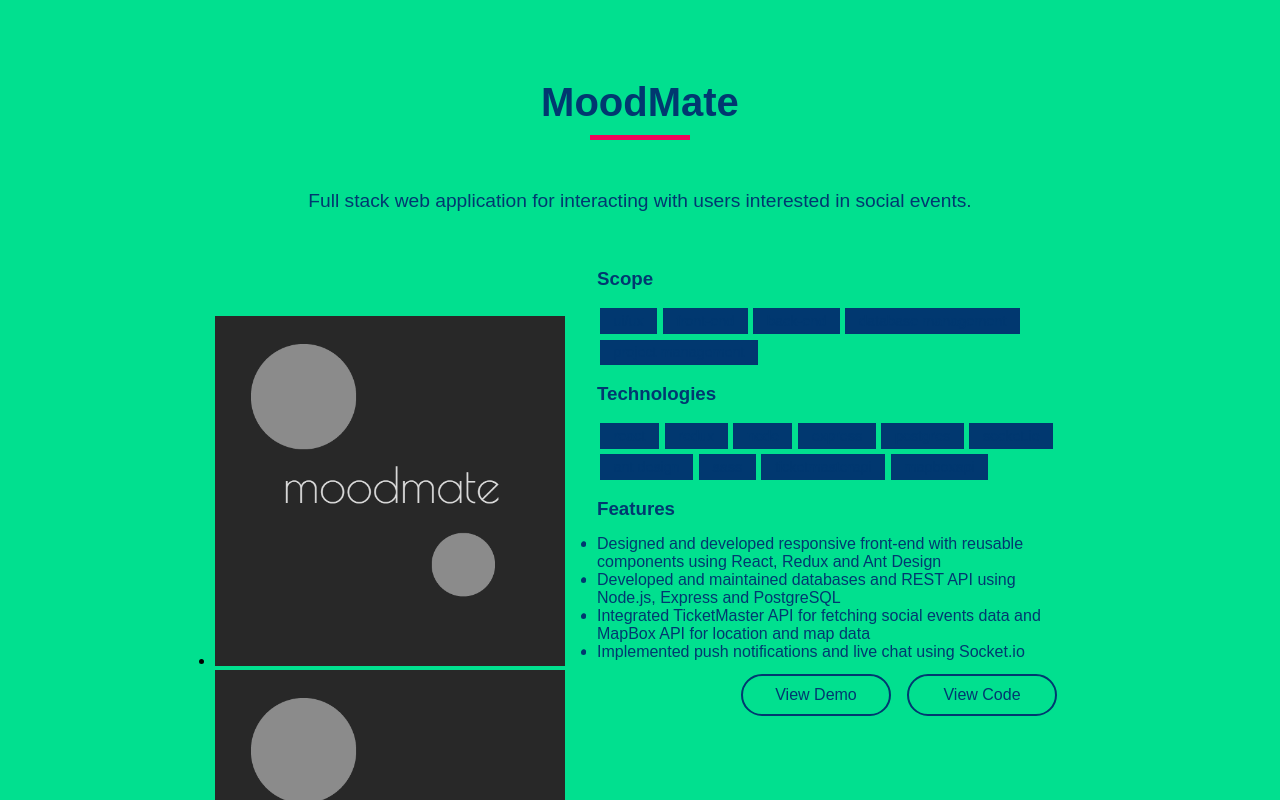
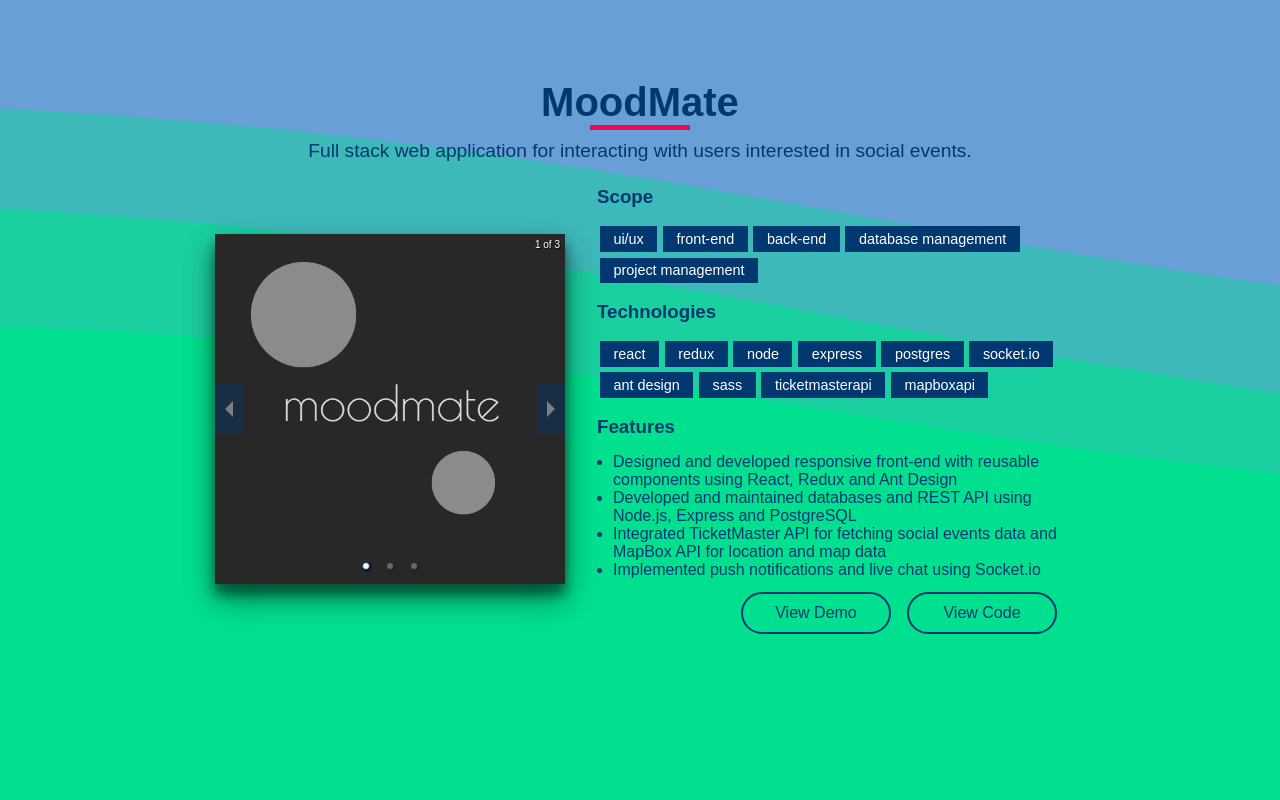
Before and after one commit to avnvbhatta/portfolio-react, a React (Create React App) app in the folder portfolio-react/: page /projectdetail/MoodMate in a window 1280 px wide. Shown: the top 800 px of the page. Built offline with nearby package versions, Linux system fonts and the light colour scheme.

Commit message:
carousel

```diff
--- a/portfolio-react/package.json
+++ b/portfolio-react/package.json
@@ -9,6 +9,7 @@
     "node-sass": "^4.14.1",
     "react": "^16.13.1",
     "react-dom": "^16.13.1",
+    "react-responsive-carousel": "^3.2.9",
     "react-router-dom": "^5.2.0",
     "react-scripts": "3.4.3"
   },
--- a/portfolio-react/src/App.scss
+++ b/portfolio-react/src/App.scss
@@ -1,6 +1,7 @@
 $primary-color-green: #01E08F;
 $primary-color-blue: #013870;
 $accent: #F2045B;
+$accent-hover: #c00247;
 
 
 * {
--- a/portfolio-react/src/components/contact/contact.scss
+++ b/portfolio-react/src/components/contact/contact.scss
@@ -4,16 +4,16 @@
     text-align: center;
     min-height: 100vh;
     position: relative;
-    top: -1px;
-    background-image: url('../../images/test.svg');
-    background-repeat: no-repeat;
+    top: -2px;
+    background-image: url('../../images/background2.svg');
+    background-size: cover, cover;
     display: flex;
     flex-direction: column;
     .title{
         h1{
             padding-top: 4em;
             font-size: 2.5em;
-            color: $primary-color-blue
+            color: $primary-color-green
         }
         .underline{
             color: $accent;
@@ -51,19 +51,19 @@
             border: 4px solid $accent;
         }
         button{
-            border: 2px solid  $primary-color-blue;
             outline: 0;
+            font-size: 1em;;
             width: 150px;
             border-radius: 50px;
-            color: $primary-color-blue;
+            color: white;
+            height: 50px;
             padding: 10px 20px;
             transition: all 0.3s ease;
-            background: transparent;
+            background: $accent;
             cursor: pointer;
             text-decoration: none;
             &:hover{
-                background:$primary-color-blue;
-                color: white;
+                background: $accent-hover;
             }
         }
         .error{
--- a/portfolio-react/src/components/projectdetail/projectdetail.js
+++ b/portfolio-react/src/components/projectdetail/projectdetail.js
@@ -7,6 +7,8 @@ import {
     useRouteMatch,
     useParams
   } from "react-router-dom";
+  import "react-responsive-carousel/lib/styles/carousel.min.css"; // requires a loader
+import { Carousel } from 'react-responsive-carousel';
 
 const projectsData = {
     TagWithMe: {
@@ -59,26 +61,23 @@ const ProjectDetail = () => {
     return (
         <div className="container">
             <h1>{projectData.projectName}</h1>
-
-            <div className="underline" ></div>
+            <div className="underline"></div>
             <p className="summary">
                 {projectData.projectSummary}
             </p>
             <div className="content">
                 <div className="left">
-                    <div className="splide">
-                        <div className="splide__track">
-                            <ul className="splide__list">
-                                {projectData.projectScreenshots && projectData.projectScreenshots.map(screenshot => {
-                                    return(
-                                        <li className="splide__slide" key={projectData.projectName}>
-                                            <img src={screenshot} alt=""/>
-                                        </li>
-                                    )
-                                })}
-                            </ul>
-                        </div>
-                    </div>
+                    <Carousel className="carousel" showThumbs={false}  infiniteLoop>
+                        {projectData.projectScreenshots && projectData.projectScreenshots.map(screenshot => {
+                            return (
+                                <div key="asd">
+                                    <img src={screenshot} />
+                                </div>
+                            )
+                        })}
+
+
+                    </Carousel>
                 </div>
                 <div className="right">
                     {/* <h2>{projectData.projectName}</h2> */}
--- a/portfolio-react/src/components/projectdetail/projectdetail.scss
+++ b/portfolio-react/src/components/projectdetail/projectdetail.scss
@@ -4,11 +4,11 @@
     position: relative;
     background: $primary-color-green;
     min-height: 100vh;
-
-    // background-image: url('../../images/background.svg');
+    background-image: url('../../images/background2.svg');
+    background-blend-mode: color;
+    background-size: cover, cover;
     background-repeat: no-repeat;
     background-position: top;
-    background-size: cover;
 
     h1{
         font-size: 2.5em;
@@ -16,7 +16,10 @@
         text-align: center;
         padding-top: 10vh;
     }
-
+    .underline{
+        margin: auto;
+        padding: 0;
+    }
     .summary{
         margin: 0.5em 0;
         color: $primary-color-blue;
@@ -30,25 +33,32 @@
         flex-wrap: wrap;
         justify-content: center;
         align-items: center;
-        padding: 1em;
         .left{
-            padding: 1em;
+            padding: 0 1em;
             text-align: center;
-            .splide{
-                img{
-                    width:100%;
-                    height: 100%;
-                    min-width: 250px;
-                    min-height: 250px;
-                }
+            .carousel{
+                box-shadow: rgba(0, 0, 0, 0.25) 0px 14px 28px, rgba(0, 0, 0, 0.22) 0px 10px 10px;
+
                 max-width: 350px;
                 max-height: 350px;
+
+                .dot{
+                    background: white;
+                    border: 0.5px solid $primary-color-blue;
+                }
+
+                .control-arrow{
+                    background: $primary-color-blue;
+                    // color: $primary-color-green;
+                    height: 50px;
+                    margin: auto;
+                }
             }
         }
         .right{
             display: flex;
             flex-direction: column;
-            padding: 1em;
+            padding: 0 1em;
             max-width: 500px;
             h2{
                 text-align: left;
@@ -73,7 +83,7 @@
                     margin: 0.2em;
                     font-size: 0.9em;
                     border: 2px solid $primary-color-blue;
-                    color: $primary-color-blue;
+                    color: white;
                     text-transform: lowercase;
 
                 }
@@ -81,14 +91,7 @@
 
             li{
                 color: $primary-color-blue;
-                &::before {
-                    content: "\2022";  /* Add content: \2022 is the CSS Code/unicode for a bullet */
-                    color: $primary-color-blue; /* Change the color */
-                    font-weight: bold; /* If you want it to be bold */
-                    display: inline-block; /* Needed to add space between the bullet and the text */
-                    width: 1em; /* Also needed for space (tweak if needed) */
-                    margin-left: -1em; /* Also needed for space (tweak if needed) */
-                  }
+               margin-left: 1em;
             }
 
             .buttons{
--- a/portfolio-react/src/components/projects/projects.scss
+++ b/portfolio-react/src/components/projects/projects.scss
@@ -7,9 +7,9 @@
     min-height: 100vh;
     position: relative;
     top: -1px;
-    background-image: url('../../images/test.svg');
-
-    background-repeat: no-repeat;
+    background-image:  url('../../images/background.svg'), url('../../images/test.svg') ;
+    background-repeat: no-repeat, no-repeat;
+    background-size: cover, contain;
 
     h1{
         padding-top: 4em;
@@ -70,17 +70,18 @@
             }
 
             .learn{
-                border: 2px solid  $primary-color-green;
+                // border: 2px solid  $primary-color-green;
                 outline: 0;
                 border-radius: 50px;
-                color: $primary-color-green;
+                color: white;
+                background: $accent;
+                height: 40px;
                 padding: 10px 20px;
                 transition: all 0.3s ease;
                 cursor: pointer;
                 text-decoration: none;
                 &:hover{
-                    background:$primary-color-green;
-                    color: white;
+                    background: #c00247;
                 }
             }
         }
```
Also changed, not shown: 1 other file (tests, documents, lock files or other folders).
